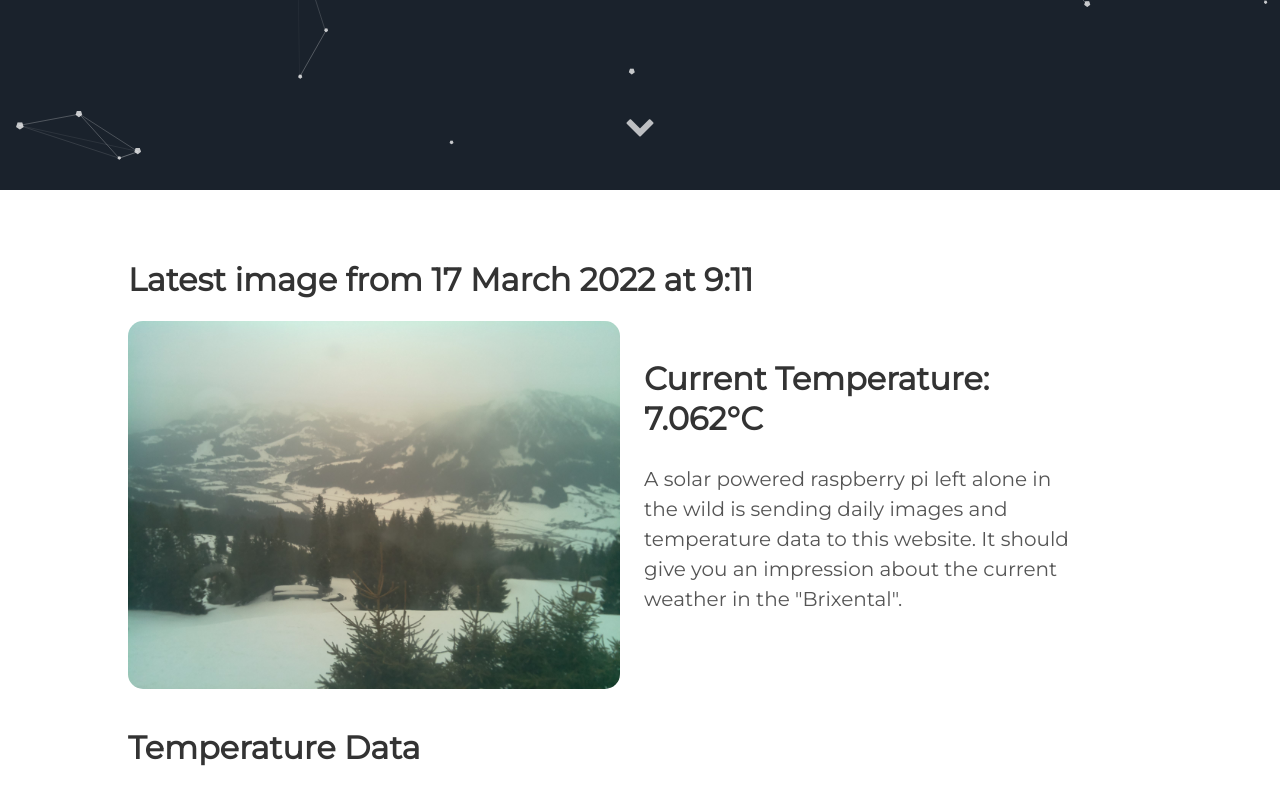
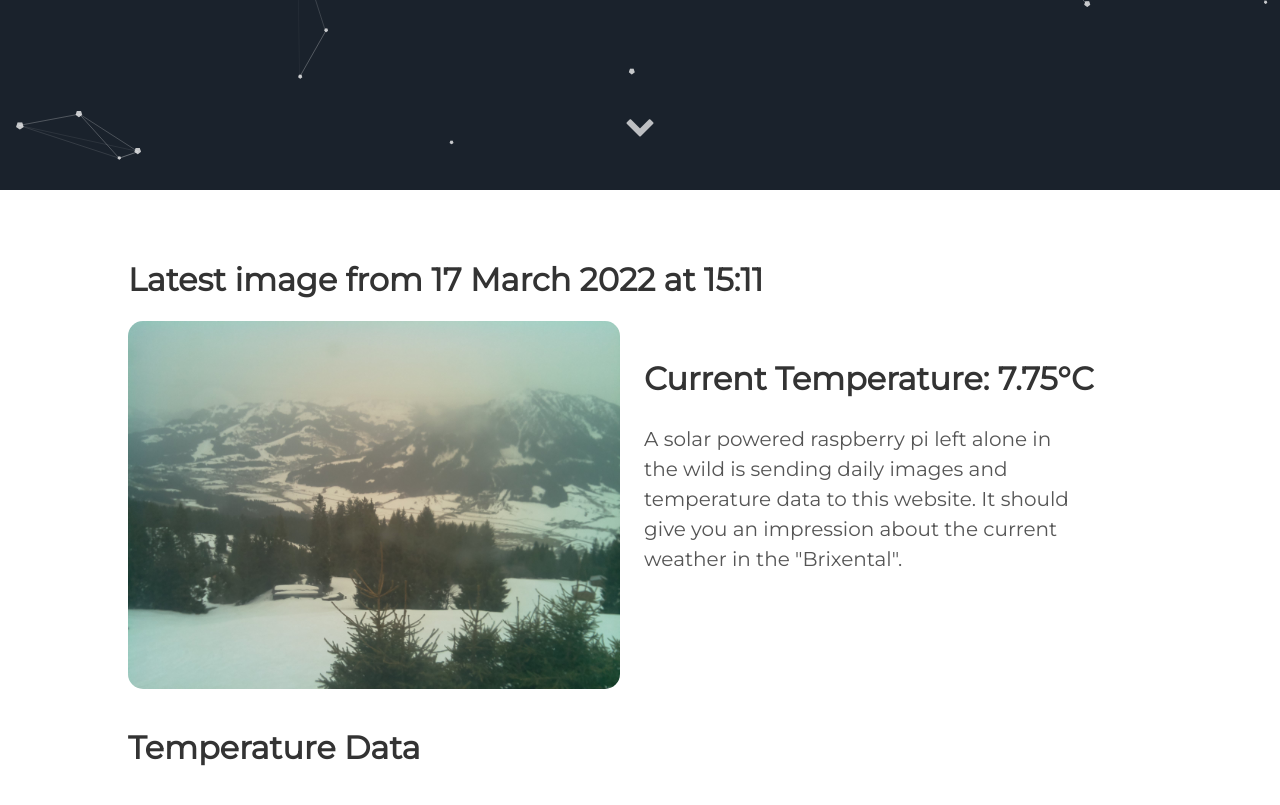
Before and after one commit to vektorious/vektorious.github.io, a Jekyll site: the page built from resources/huette.md, in a window 1280 px wide and 900 px high, scrolled down 710 px. Shown: the top 805 px of the window. Built offline with Jekyll 4.4.1, drawn with Linux system fonts in a browser that asks for light colours.

Commit message:
I'm a bot beep boop

```diff
--- a/resources/huette.md
+++ b/resources/huette.md
@@ -6,13 +6,13 @@ image: '/assets/img/'
 description: 'Live image from the Austrian alps'
 twitter_text: ' '
 ---
-## Latest image from 17 March 2022 at  9:11
+## Latest image from 17 March 2022 at 15:11
 <div class="huette">
   <div class="huette-image">
     <img src="{{ "/assets/img/huette.jpg" | prepend: site.baseurl }}">
   </div>
   <div class="huette-text">
-        <h2>Current Temperature: 7.062°C</h2>
+        <h2>Current Temperature: 7.75°C</h2>
         <p>A solar powered raspberry pi left alone in the wild is sending daily images and temperature data to this website. It should give you an impression about the current weather in the "Brixental".</p>
 
   </div>
```
Also changed, not shown: rpi-script/2022-03-17_150950.txt (renamed from rpi-script/2022-03-17_090949.txt, +5 -5 lines), rpi-script/huette.md (+2 -2 lines), assets/img/huette.jpg, assets/img/temp_plot.png, rpi-script/temp_plot.png, 1 other file.
